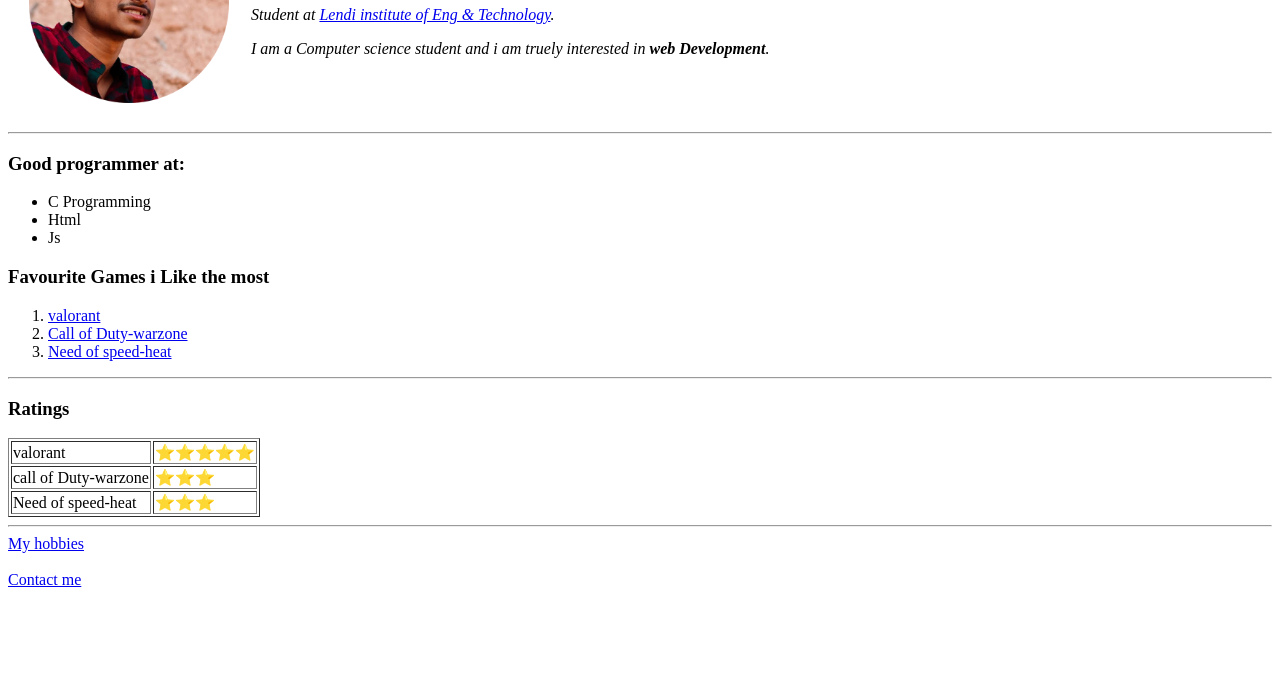
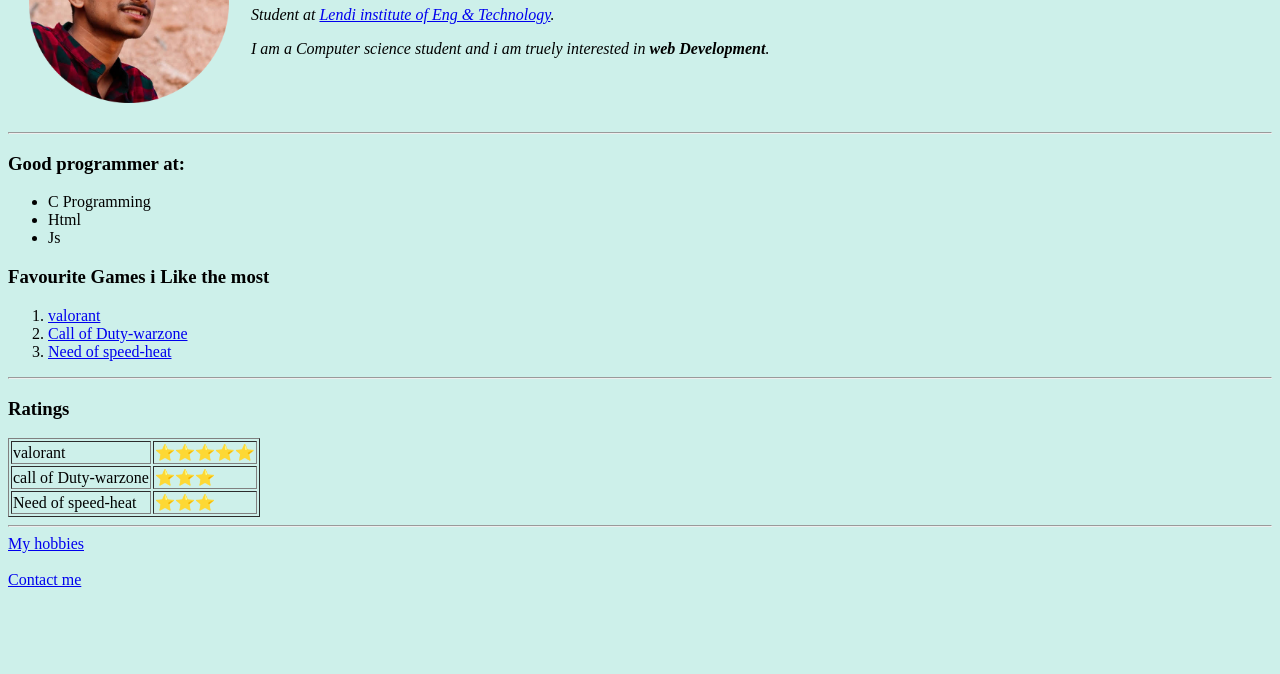
Before and after one commit to vidyasagar74/cv, a plain HTML site: page index.html in a window 1280 px wide. Shown: the part 126-800 px from the top of the page. Drawn offline with Linux system fonts and the light colour scheme.

Commit message:
Update index.html

```diff
--- a/index.html
+++ b/index.html
@@ -2,6 +2,11 @@
   <head>
     <meta charset="utf-8">
     <title>vidya sagar's site</title>
+      <style media="screen">
+      body {
+        background-color: #CDF0EA;
+      }
+    </style>
   </head>
   <body>
     <table cellspacing="20">
```
